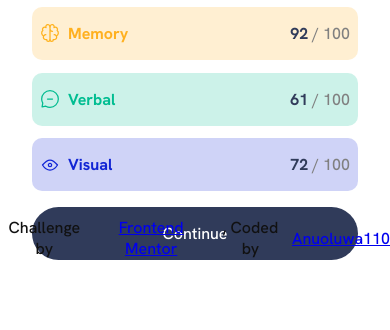
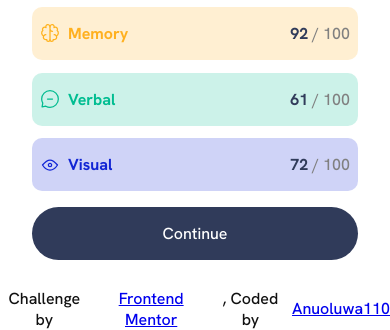
Before and after one commit to Anuoluwapo-dev/Results-summary-component, a plain HTML site: page index.html in a window 390 px wide. Shown: the part 521-851 px from the top of the page. Drawn offline with Linux system fonts and the light colour scheme.

Commit message:
My Results-summary-component files..

```diff
--- a/style.css
+++ b/style.css
@@ -167,7 +167,8 @@ body{
     gap: .3rem;
     align-items: center;
     position: absolute;
-    bottom: 4rem;
+    bottom: .20rem;
+    margin-bottom: -10px;
 }
 .attribution, a {
     transition: .5s ease;
@@ -205,4 +206,21 @@ body{
     .summary{
         width: 100%;
     }
+
+        a::before {
+        content: "";
+        position: relative;
+        top: 0;
+        left: 0;
+        width: 0%;
+        height: 100%;
+        background-color: #131313;
+        transition: .7s ease;
+        z-index: -1;
+        transform: rotate(-2deg);
+    }
+
+    .attribution a:hover::before {
+        width: 100%;
+    }
 }
```
